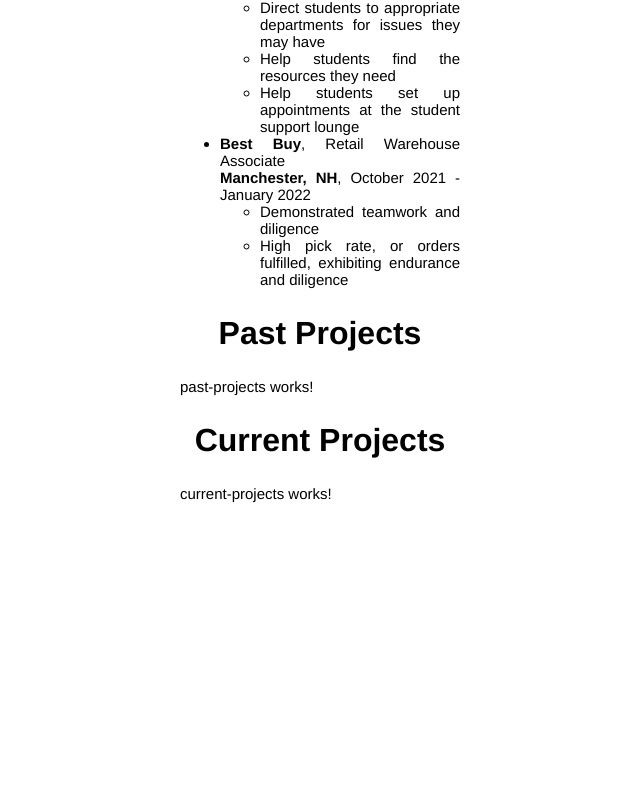
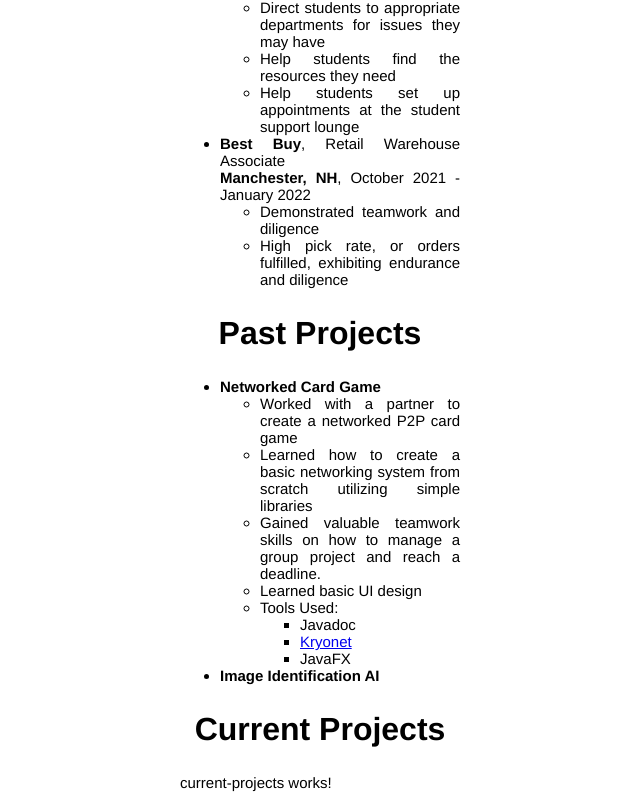
Before and after one commit to Archangelectra/professional-website, an Angular app: page / in a window 1280 px wide. Shown: the part 483-1289 px from the top of the page, without its empty margins (320-960 px from the left). Before the commit the page ends 1000 px from the top, so only its background shows below. Built offline with nearby package versions, Linux system fonts and the light colour scheme.

Commit message:
updated past-projects.html

```diff
--- a/src/app/past-projects/past-projects.html
+++ b/src/app/past-projects/past-projects.html
@@ -1 +1,24 @@
-<p>past-projects works!</p>
+<ul id="past-rojects">
+    <li id="card-game">
+        <b>Networked Card Game</b>
+        <ul>
+            <li>Worked with a partner to create a networked P2P card game</li>
+            <li>Learned how to create a basic networking system from scratch utilizing simple libraries</li>
+            <li>Gained valuable teamwork skills on how to manage a group project and reach a deadline.</li>
+            <li>Learned basic UI design</li>
+            <li>Tools Used:
+                <ul>
+                    <li>Javadoc</li>
+                    <li><a href="https://github.com/EsotericSoftware/kryonet">Kryonet</a></li>
+                    <li>JavaFX</li>
+                </ul>
+            </li>
+        </ul>
+    </li>
+    <li id="senior-project-hs">
+        <b>Image Identification AI</b>
+        <ul>
+
+        </ul>
+    </li>
+</ul>
--- a/src/app/work-experience/work-experience.html
+++ b/src/app/work-experience/work-experience.html
@@ -16,6 +16,5 @@
             <li>Demonstrated teamwork and diligence</li>
             <li>High pick rate, or orders fulfilled, exhibiting endurance and diligence</li>
         </ul>
-
     </li>
 </ul>
```
